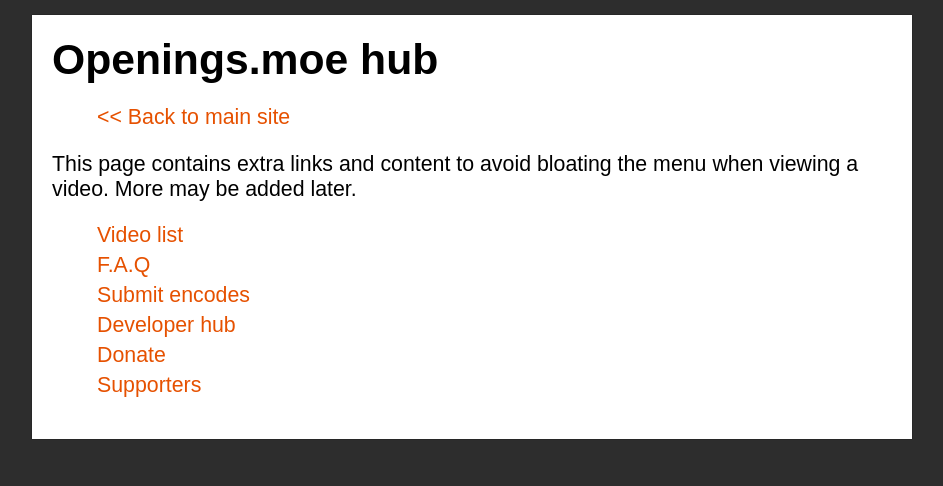
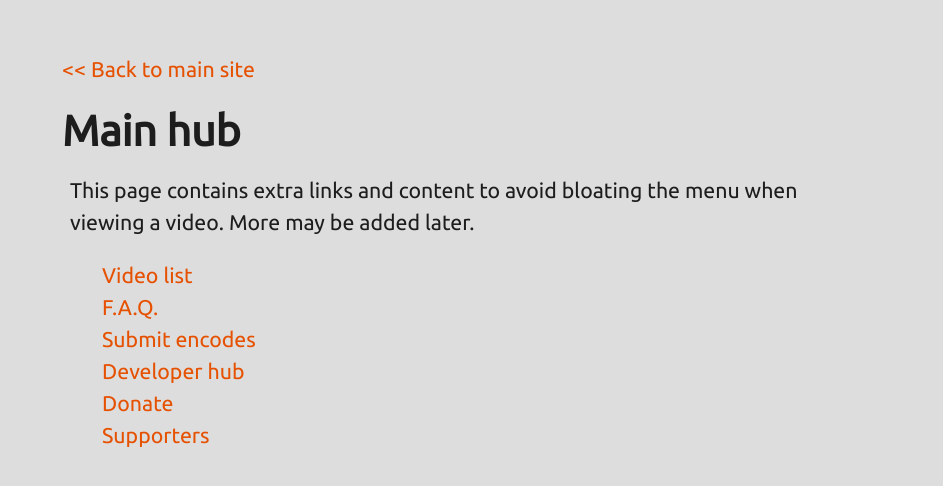
Before and after one commit to AniDevTwitter/animeopenings, a PHP site: page /hub/ in a window 1280 px wide. Shown: the top 486 px of the page, without its empty margins (168-1111 px from the left). Run offline with PHP 8.4, Linux system fonts and the light colour scheme.

Commit message:
Update index.php
Updated to use CSS/page.css

```diff
--- a/hub/index.php
+++ b/hub/index.php
@@ -1,52 +1,29 @@
 <!DOCTYPE html>
 <html>
-<head>
-	<link rel="stylesheet" type="text/css" href="CSS/main.css">
-	<title>Openings.moe hub</title>
-	<meta name=viewport content="width=device-width, initial-scale=1">
-</head>
-<body>
+  <head>
+    <title>Main hub</title>
+		<meta charset="UTF-8">
+    <link rel="stylesheet" type="text/css" href="../CSS/page.css">
+    <meta name="viewport" content="width=device-width, initial-scale=1">
+  </head>
+  <body>
+    <a href="../"><< Back to main site</a>
 
-	<div class="container">
+		<h1>Main hub</h1>
 
-		<h1>
-			Openings.moe hub
-		</h1>
+    <p>This page contains extra links and content to avoid bloating the menu when viewing a video. More may be added later.</p>
 
 		<ul class="linklist">
-			<li class="link">
-				<a href="../"><< Back to main site</a>
-			</li>
-		</ul>
-
-		<p>This page contains extra links and content to avoid bloating the menu when viewing a video. More may be added later.</p>
-
-		<ul class="linklist">
-			<li class="link">
-				<a href="../list">Video list</a>
-			</li>
-			<li class="link">
-				<a href="faq.php">F.A.Q</a>
-			</li>
-			<li class="link">
-				<a href="encodes.php">Submit encodes</a>
-			</li>
-			<li class="link">
-				<a href="dev">Developer hub</a>
-			</li>
-			<li class="link">
-				<a href="../donate">Donate</a>
-			</li>
-			<li class="link">
-				<a href="supporters.php">Supporters</a>
-			</li>
+			<li class="link"><a href="../list">Video list</a></li>
+			<li class="link"><a href="faq.php">F.A.Q.</a></li>
+			<li class="link"><a href="encodes.php">Submit encodes</a></li>
+			<li class="link"><a href="dev">Developer hub</a></li>
+			<li class="link"><a href="../donate">Donate</a></li>
+			<li class="link"><a href="supporters.php">Supporters</a></li>
 		</ul>
 
 		<?php
-		include_once('../backend/includes/botnet.html');
+		include_once("../backend/includes/botnet.html");
 		?>
-
-	</div>
-
-</body>
+  </body>
 </html>
```
